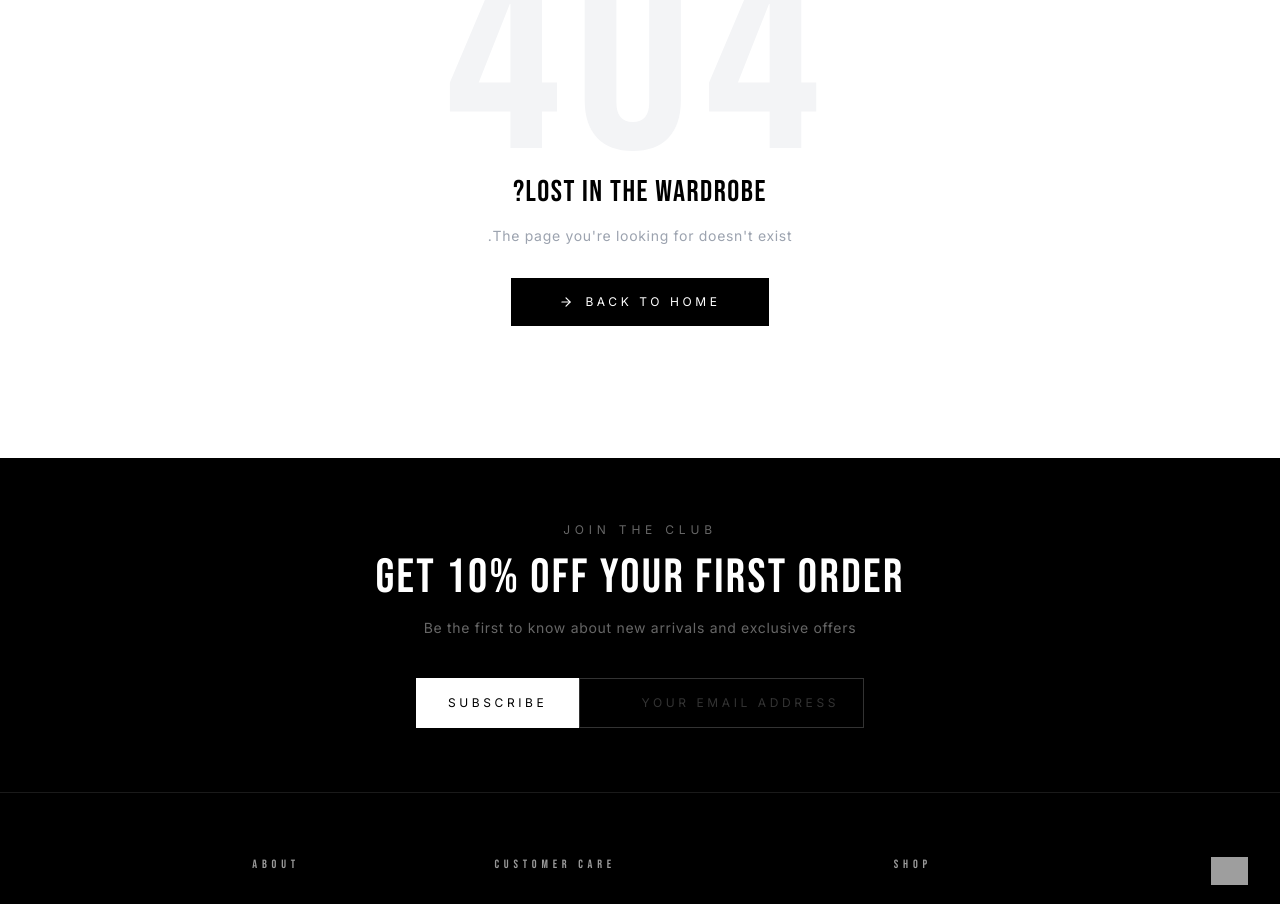
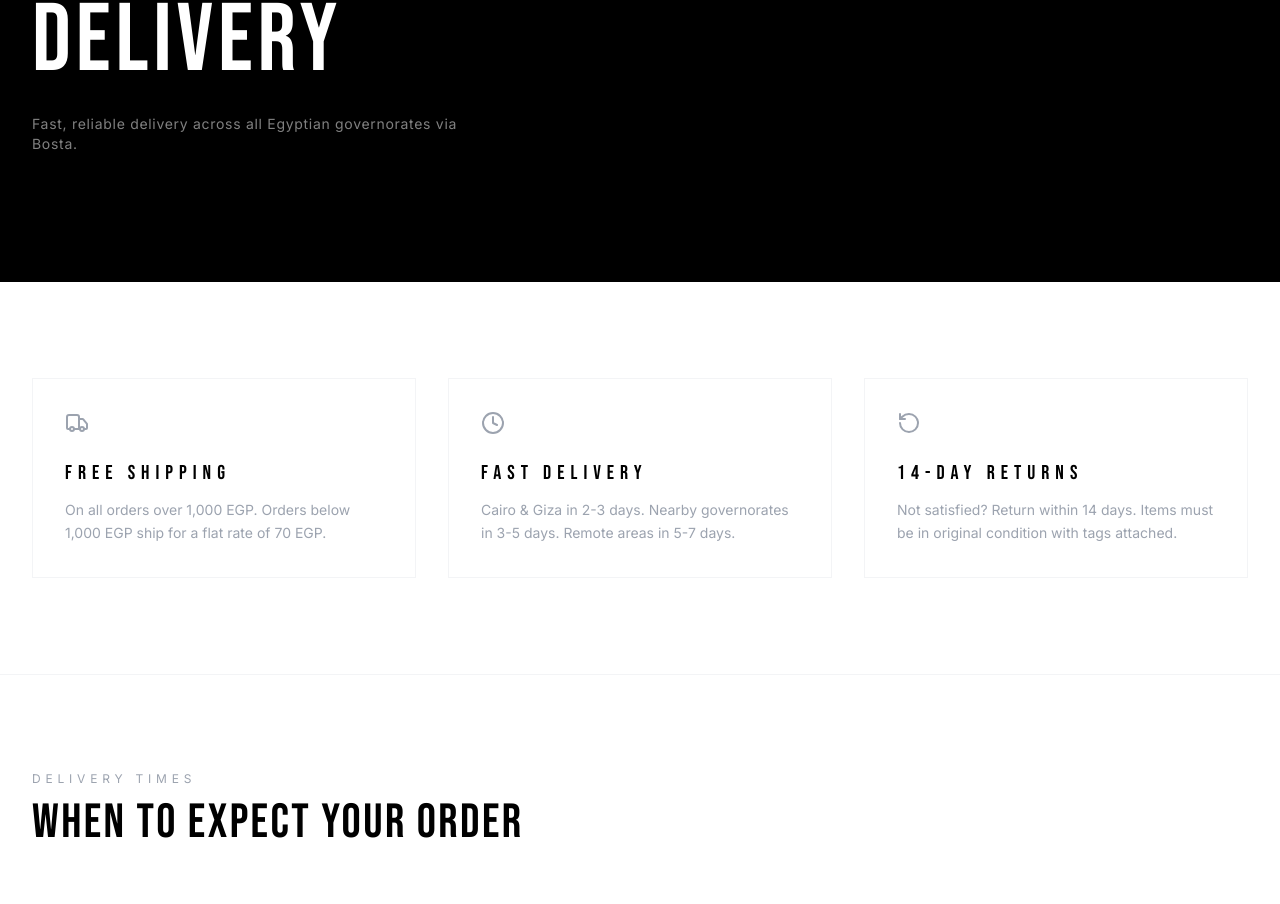
Before and after one commit to Ahmed-Elmmohamedy/seenways-frontend, a Next.js app: page /shipping in a window 1280 px wide. Before the commit this address had no page. Shown: the part 342-1246 px from the top of the page. Built offline with nearby package versions, Linux system fonts and the light colour scheme; grey boxes are pictures that could not be loaded.

Commit message:
Create page.tsx

```diff
--- /dev/null
+++ b/src/app/shipping/page.tsx
@@ -0,0 +1,169 @@
+import Navbar from "@/components/layout/Navbar";
+import Footer from "@/components/layout/Footer";
+import type { Metadata } from "next";
+import { Truck, Clock, RotateCcw, Shield, Phone, MapPin } from "lucide-react";
+
+export const metadata: Metadata = {
+  title: "Shipping & Delivery | SEENWAYS",
+  description: "معلومات الشحن والتوصيل لجميع محافظات مصر - SEENWAYS",
+};
+
+export default function ShippingPage() {
+  return (
+    <>
+      <Navbar />
+      <main className="pt-20" dir="ltr">
+
+        {/* Hero */}
+        <section className="py-20 md:py-32 bg-black text-white">
+          <div className="container">
+            <p className="text-xs tracking-[0.5em] uppercase text-white/40 mb-4">SEENWAYS</p>
+            <h1 className="text-6xl md:text-8xl font-display leading-none mb-6">
+              SHIPPING &<br />DELIVERY
+            </h1>
+            <p className="text-white/50 text-sm tracking-wider max-w-md">
+              Fast, reliable delivery across all Egyptian governorates via Bosta.
+            </p>
+          </div>
+        </section>
+
+        {/* Key Info Cards */}
+        <section className="py-16 md:py-24 border-b border-gray-100">
+          <div className="container">
+            <div className="grid grid-cols-1 md:grid-cols-3 gap-8">
+              <div className="border border-gray-100 p-8">
+                <Truck size={24} className="mb-6 text-gray-400" />
+                <h3 className="text-xl font-display tracking-widest mb-3">FREE SHIPPING</h3>
+                <p className="text-gray-400 text-sm leading-relaxed">
+                  On all orders over 1,000 EGP. Orders below 1,000 EGP ship for a flat rate of 70 EGP.
+                </p>
+              </div>
+              <div className="border border-gray-100 p-8">
+                <Clock size={24} className="mb-6 text-gray-400" />
+                <h3 className="text-xl font-display tracking-widest mb-3">FAST DELIVERY</h3>
+                <p className="text-gray-400 text-sm leading-relaxed">
+                  Cairo & Giza in 2-3 days. Nearby governorates in 3-5 days. Remote areas in 5-7 days.
+                </p>
+              </div>
+              <div className="border border-gray-100 p-8">
+                <RotateCcw size={24} className="mb-6 text-gray-400" />
+                <h3 className="text-xl font-display tracking-widest mb-3">14-DAY RETURNS</h3>
+                <p className="text-gray-400 text-sm leading-relaxed">
+                  Not satisfied? Return within 14 days. Items must be in original condition with tags attached.
+                </p>
+              </div>
+            </div>
+          </div>
+        </section>
+
+        {/* Delivery Times */}
+        <section className="py-16 md:py-24 border-b border-gray-100">
+          <div className="container max-w-3xl">
+            <p className="text-xs tracking-[0.4em] uppercase text-gray-400 mb-3">DELIVERY TIMES</p>
+            <h2 className="text-4xl md:text-5xl font-display mb-12">WHEN TO EXPECT YOUR ORDER</h2>
+            <div className="space-y-0 divide-y divide-gray-100">
+              {[
+                { region: "Cairo & Giza", time: "2 - 3 Business Days", icon: "🏙️" },
+                { region: "Nearby Governorates", sub: "Alexandria, Qalyubia, Sharqia, Monufia, Gharbia, Dakahlia, Damietta, Ismailia, Port Said, Suez, Beheira, Fayoum, Beni Suef", time: "3 - 5 Business Days", icon: "🏘️" },
+                { region: "Remote Governorates", sub: "Upper Egypt, Sinai, Red Sea, Matrouh, New Valley", time: "5 - 7 Business Days", icon: "🗺️" },
+              ].map((item) => (
+                <div key={item.region} className="py-6 flex items-start justify-between gap-4">
+                  <div className="flex-1">
+                    <div className="flex items-center gap-3 mb-1">
+                      <span className="text-lg">{item.icon}</span>
+                      <h3 className="font-medium text-sm tracking-wider">{item.region}</h3>
+                    </div>
+                    {item.sub && <p className="text-xs text-gray-400 ml-8 leading-relaxed">{item.sub}</p>}
+                  </div>
+                  <span className="text-xs tracking-widest uppercase bg-gray-50 px-4 py-2 whitespace-nowrap">{item.time}</span>
+                </div>
+              ))}
+            </div>
+            <p className="text-xs text-gray-400 mt-8 leading-relaxed">
+              * Delivery times are estimates and may vary during peak seasons or public holidays. Orders placed after 3 PM are processed the next business day.
+            </p>
+          </div>
+        </section>
+
+        {/* Shipping Cost */}
+        <section className="py-16 md:py-24 border-b border-gray-100 bg-gray-50">
+          <div className="container max-w-3xl">
+            <p className="text-xs tracking-[0.4em] uppercase text-gray-400 mb-3">SHIPPING COST</p>
+            <h2 className="text-4xl md:text-5xl font-display mb-12">HOW MUCH DOES IT COST?</h2>
+            <div className="grid grid-cols-1 md:grid-cols-2 gap-6">
+              <div className="bg-black text-white p-8">
+                <p className="text-xs tracking-widest uppercase text-white/40 mb-4">Orders over 1,000 EGP</p>
+                <p className="text-5xl font-display mb-3">FREE</p>
+                <p className="text-white/50 text-xs leading-relaxed">No shipping fees on orders above 1,000 EGP, delivered anywhere in Egypt.</p>
+              </div>
+              <div className="bg-white border border-gray-200 p-8">
+                <p className="text-xs tracking-widest uppercase text-gray-400 mb-4">Orders below 1,000 EGP</p>
+                <p className="text-5xl font-display mb-3">70 EGP</p>
+                <p className="text-gray-400 text-xs leading-relaxed">Flat rate shipping fee applied to all orders below 1,000 EGP across all governorates.</p>
+              </div>
+            </div>
+          </div>
+        </section>
+
+        {/* Payment */}
+        <section className="py-16 md:py-24 border-b border-gray-100">
+          <div className="container max-w-3xl">
+            <p className="text-xs tracking-[0.4em] uppercase text-gray-400 mb-3">PAYMENT</p>
+            <h2 className="text-4xl md:text-5xl font-display mb-12">HOW DO YOU PAY?</h2>
+            <div className="border border-gray-100 p-8">
+              <Shield size={24} className="mb-6 text-gray-400" />
+              <h3 className="text-xl font-display tracking-widest mb-4">CASH ON DELIVERY</h3>
+              <p className="text-gray-400 text-sm leading-relaxed max-w-lg">
+                We currently accept cash on delivery only. Pay when your order arrives at your door — no prepayment required. You can also inspect your items upon delivery before completing payment.
+              </p>
+            </div>
+          </div>
+        </section>
+
+        {/* Returns */}
+        <section className="py-16 md:py-24 border-b border-gray-100">
+          <div className="container max-w-3xl">
+            <p className="text-xs tracking-[0.4em] uppercase text-gray-400 mb-3">RETURNS & EXCHANGES</p>
+            <h2 className="text-4xl md:text-5xl font-display mb-12">NOT HAPPY? WE'LL MAKE IT RIGHT.</h2>
+            <div className="space-y-8">
+              {[
+                { title: "14-DAY RETURN WINDOW", desc: "You have 14 days from the date of delivery to initiate a return or exchange." },
+                { title: "ITEM CONDITION", desc: "Items must be returned in their original condition — unworn, unwashed, with all original tags attached." },
+                { title: "INSPECTION ON DELIVERY", desc: "You are welcome to inspect your order upon delivery before accepting it. If you're not satisfied, you can refuse the delivery on the spot." },
+                { title: "HOW TO RETURN", desc: "Contact us through the same channel you used to place your order (WhatsApp, Instagram, etc.) and we'll arrange the return process for you." },
+              ].map((item) => (
+                <div key={item.title} className="border-l-2 border-black pl-6">
+                  <h3 className="text-sm font-display tracking-widest mb-2">{item.title}</h3>
+                  <p className="text-gray-400 text-sm leading-relaxed">{item.desc}</p>
+                </div>
+              ))}
+            </div>
+          </div>
+        </section>
+
+        {/* Contact */}
+        <section className="py-16 md:py-24">
+          <div className="container max-w-3xl">
+            <p className="text-xs tracking-[0.4em] uppercase text-gray-400 mb-3">NEED HELP?</p>
+            <h2 className="text-4xl md:text-5xl font-display mb-8">CONTACT US</h2>
+            <p className="text-gray-400 text-sm leading-relaxed mb-8 max-w-md">
+              Have questions about your order, shipping, or returns? We're here to help.
+            </p>
+            <div className="flex flex-col sm:flex-row gap-4">
+              <a href="https://www.instagram.com/seen__ways" target="_blank" rel="noopener noreferrer"
+                className="inline-flex items-center gap-3 bg-black text-white px-8 py-4 text-xs tracking-widest uppercase hover:bg-gray-900 transition-colors">
+                INSTAGRAM @SEEN__WAYS
+              </a>
+              <a href="/contact"
+                className="inline-flex items-center gap-3 border border-black px-8 py-4 text-xs tracking-widest uppercase hover:bg-black hover:text-white transition-colors">
+                CONTACT FORM
+              </a>
+            </div>
+          </div>
+        </section>
+
+      </main>
+      <Footer />
+    </>
+  );
+}
```
